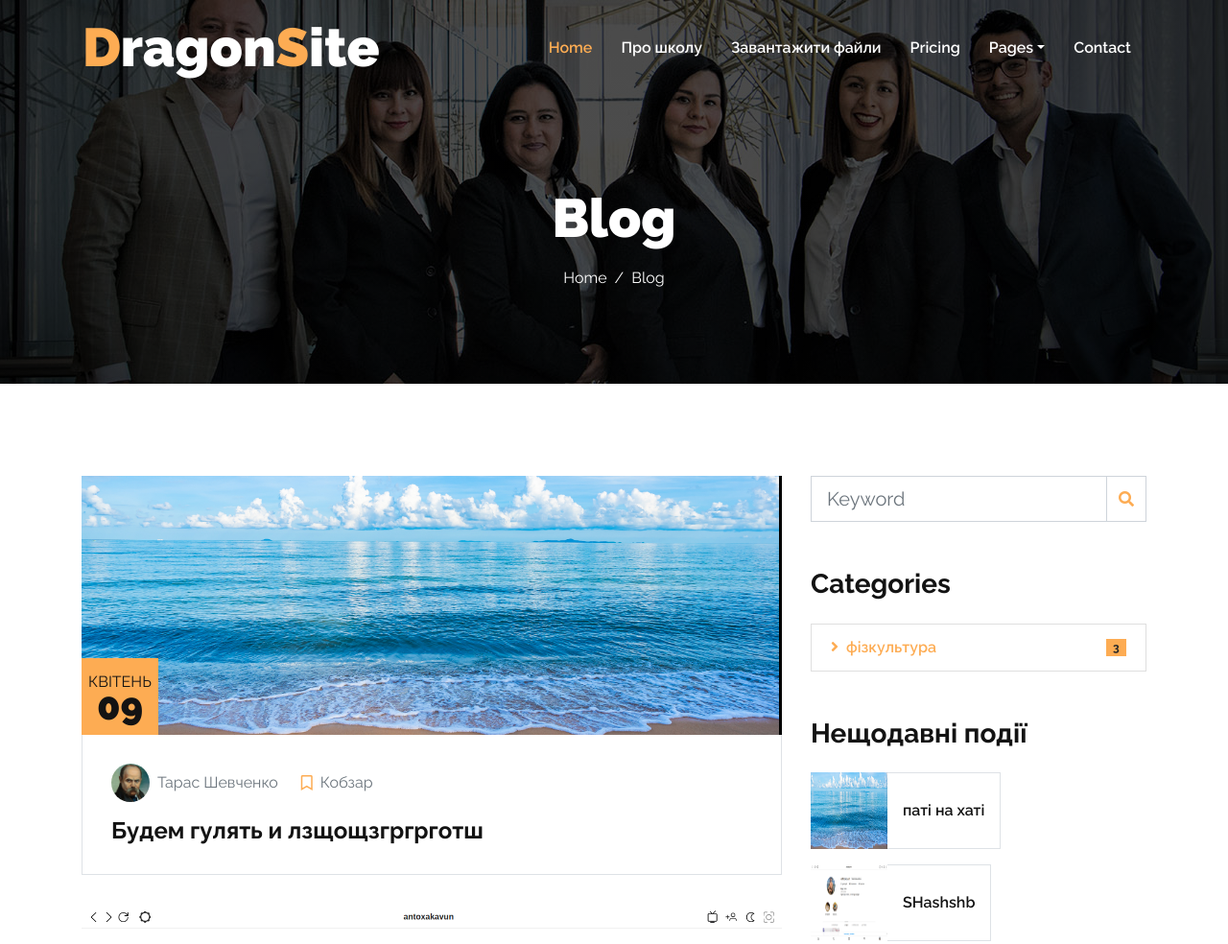
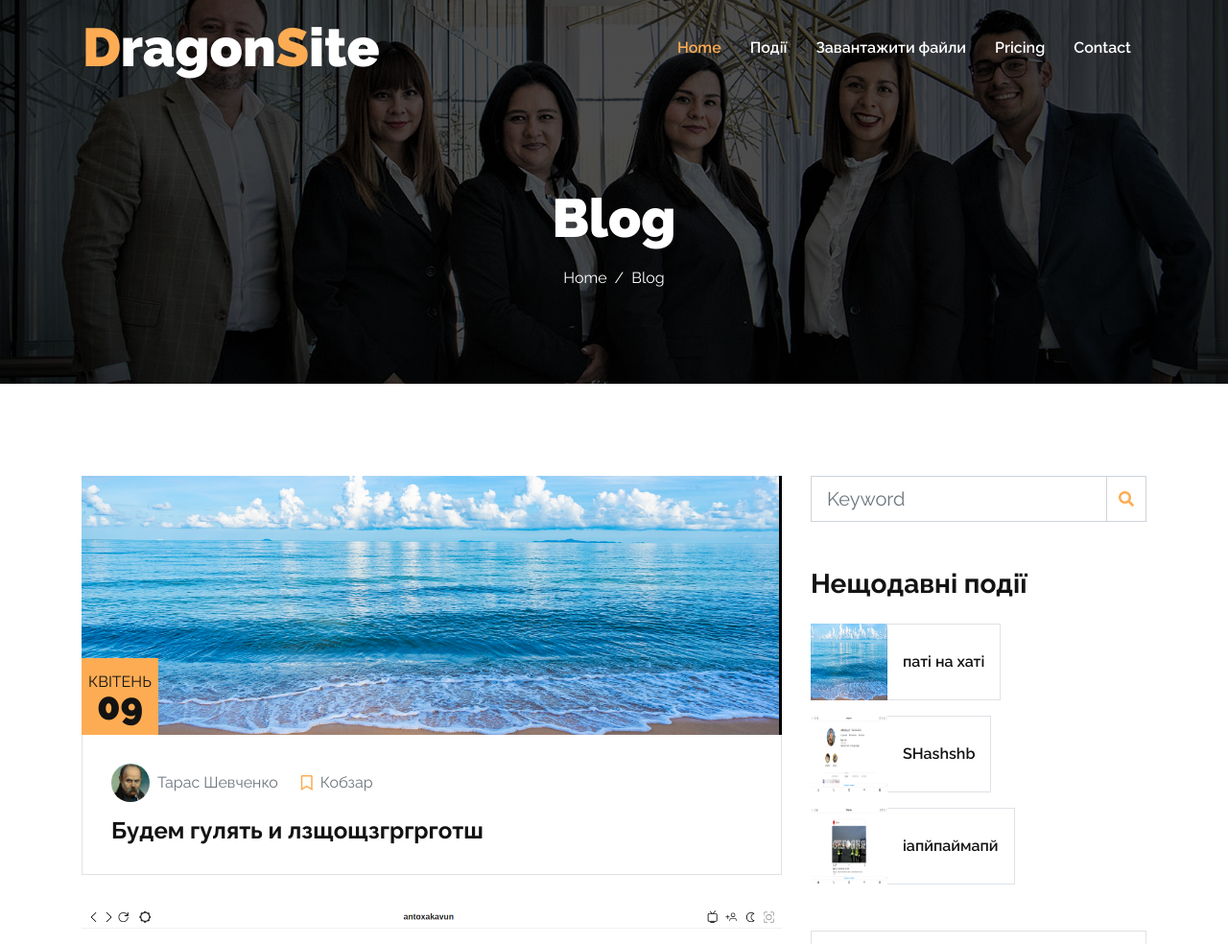
Before and after one commit to Dofamineuser/Django-Dragonsite, a Django app: page /blog/ in a window 1280 px wide. Shown: the top 984 px of the page at 96% size. Run offline with Django 4.2, Linux system fonts and the light colour scheme; data comes from the database, SQL or seed files in the repository; both versions use the stored data as it was after the commit; some libraries are stand-ins or nearby versions.

Commit message:
Refactoring

```diff
--- a/blog/templates/blog/blog.html
+++ b/blog/templates/blog/blog.html
@@ -48,30 +48,6 @@
                         </div>
                     </div>
                 {% endfor %}
-
-                    <div class="col-md-12 mb-3">
-                        <div class="position-relative">
-                            <img class="img-fluid w-100" src="img/blog-2.jpg" alt="">
-                            <div class="position-absolute bg-primary d-flex flex-column align-items-center justify-content-center"
-                                style="width: 80px; height: 80px; bottom: 0; left: 0;">
-                                <h6 class="text-uppercase mt-2 mb-n2">Jan</h6>
-                                <h1 class="m-0">01</h1>
-                            </div>
-                        </div>
-                        <div class="border border-top-0 mb-3" style="padding: 30px;">
-                            <div class="d-flex mb-3">
-                                <div class="d-flex align-items-center">
-                                    <img class="rounded-circle" style="width: 40px; height: 40px;" src="img/user.jpg" alt="">
-                                    <a class="text-muted ml-2" href="">John Doe</a>
-                                </div>
-                                <div class="d-flex align-items-center ml-4">
-                                    <i class="far fa-bookmark text-primary"></i>
-                                    <a class="text-muted ml-2" href="">Web Design</a>
-                                </div>
-                            </div>
-                            <a class="h4 font-weight-bold" href="">Kasd tempor diam sea justo dolor kasd amet dolor labore amet clita est diam dolor</a>
-                        </div>
-                    </div>
                 </div>
                 <div class="row">
                     <div class="col-12">
@@ -115,19 +91,6 @@
                 </div>
                 <!-- Search Form End -->
 
-                <!-- Category Start -->
-                <div class="mb-5">
-                    <h3 class="font-weight-bold mb-4">Categories</h3>
-                    <ul class="list-group">
-                        {% for category in categories %}
-                        <li class="list-group-item d-flex justify-content-between align-items-center">
-                            <a class="font-weight-semi-bold text-decoration-none" href="#"><i class="fa fa-angle-right mr-2"></i>{{ category.name}}</a>
-                            <span class="badge badge-primary badge-pill">{{ category.number }}</span>
-                        </li>
-                        {% endfor %}
-                    </ul>
-                </div>
-                <!-- Category End -->
 
                 <!-- Recent Post Start -->
                 <div class="mb-5">
@@ -142,30 +105,6 @@
                         </div>
                     </div>
                     {% endfor %}
-                    <div class="d-flex mb-3">
-                        <img class="img-fluid" src="img/blog-2.jpg" style="width: 80px; height: 80px;" alt="">
-                        <div class="d-flex align-items-center border border-left-0 px-3" style="height: 80px;">
-                            <a class="text-secondary font-weight-semi-bold" href="">Lorem ipsum dolor sit amet consec adipis elit</a>
-                        </div>
-                    </div>
-                    <div class="d-flex mb-3">
-                        <img class="img-fluid" src="img/blog-1.jpg" style="width: 80px; height: 80px;" alt="">
-                        <div class="d-flex align-items-center border border-left-0 px-3" style="height: 80px;">
-                            <a class="text-secondary font-weight-semi-bold" href="">Lorem ipsum dolor sit amet consec adipis elit</a>
-                        </div>
-                    </div>
-                    <div class="d-flex mb-3">
-                        <img class="img-fluid" src="img/blog-2.jpg" style="width: 80px; height: 80px;" alt="">
-                        <div class="d-flex align-items-center border border-left-0 px-3" style="height: 80px;">
-                            <a class="text-secondary font-weight-semi-bold" href="">Lorem ipsum dolor sit amet consec adipis elit</a>
-                        </div>
-                    </div>
-                    <div class="d-flex mb-3">
-                        <img class="img-fluid" src="img/blog-1.jpg" style="width: 80px; height: 80px;" alt="">
-                        <div class="d-flex align-items-center border border-left-0 px-3" style="height: 80px;">
-                            <a class="text-secondary font-weight-semi-bold" href="">Lorem ipsum dolor sit amet consec adipis elit</a>
-                        </div>
-                    </div>
                 </div>
                 <!-- Recent Post End -->
 
@@ -174,13 +113,14 @@
                     <img src="img/blog-1.jpg" alt="" class="img-fluid">
                 </div>
                 <!-- Image End -->
-
-                <!-- Tags Start -->
+                 <!-- Tags Start -->
                 <div class="mb-5">
                     <h3 class="font-weight-bold mb-4">Tag Cloud</h3>
                     <div class="d-flex flex-wrap m-n1">
-                        <a href="" class="btn btn-outline-primary m-1">Design</a>
-                        <a href="" class="btn btn-outline-primary m-1">Development</a>
+                        {% for category in categories %}
+                        <a href="" class="btn btn-outline-primary m-1">{{category.name}}</a>
+                        {% endfor %}
+                         <a href="" class="btn btn-outline-primary m-1">Development</a>
                         <a href="" class="btn btn-outline-primary m-1">Marketing</a>
                         <a href="" class="btn btn-outline-primary m-1">SEO</a>
                         <a href="" class="btn btn-outline-primary m-1">Writing</a>
--- a/blog/views.py
+++ b/blog/views.py
@@ -1,11 +1,14 @@
 from django.shortcuts import render
 from .models import Blog, BlogCat
+from home.models import OwnerInfo
 
 
 def blog(request):
     blog = Blog.objects.all()
     categories = BlogCat.objects.all()
+    owner = OwnerInfo.objects.first()
     return render(request, 'blog/blog.html', {
         'blog': blog,
-        'categories': categories
+        'categories': categories,
+        'owner': owner
     })
--- a/home/templates/home/base.html
+++ b/home/templates/home/base.html
@@ -37,17 +37,11 @@
                 </button>
                 <div class="collapse navbar-collapse justify-content-between" id="navbarCollapse">
                     <div class="navbar-nav ml-auto py-0">
-                        <a href="index.html" class="nav-item nav-link active">Home</a>
-                        <a href="about.html" class="nav-item nav-link">Про школу</a>
+                        <a href="" class="nav-item nav-link active">Home</a>
+                        <a href="/blog" class="nav-item nav-link">Події</a>
                         <a href="service.html" class="nav-item nav-link">Завантажити файли</a>
                         <a href="pricing.html" class="nav-item nav-link">Pricing</a>
-                        <div class="nav-item dropdown">
-                            <a href="#" class="nav-link dropdown-toggle" data-toggle="dropdown">Pages</a>
-                            <div class="dropdown-menu border-0 rounded-0 m-0">
-                                <a href="blog.html" class="dropdown-item">Blog Grid</a>
-                                <a href="single.html" class="dropdown-item">Blog Detail</a>
-                            </div>
-                        </div>
+
                         <a href="contact.html" class="nav-item nav-link">Contact</a>
                     </div>
                 </div>
@@ -80,20 +74,13 @@
                 </div>
             </div>
             <div class="col-lg-3 col-md-6 mb-5">
-                <h5 class="font-weight-bold text-primary mb-4">Quick Links</h5>
-                <div class="d-flex flex-column justify-content-start">
-                    <a class="text-white mb-2" href="#"><i class="fa fa-angle-right text-primary mr-2"></i>Home</a>
-                    <a class="text-white mb-2" href="#"><i class="fa fa-angle-right text-primary mr-2"></i>About Us</a>
-                    <a class="text-white mb-2" href="#"><i class="fa fa-angle-right text-primary mr-2"></i>Services</a>
-                    <a class="text-white mb-2" href="#"><i class="fa fa-angle-right text-primary mr-2"></i>Pricing</a>
-                    <a class="text-white" href="#"><i class="fa fa-angle-right text-primary mr-2"></i>Contact Us</a>
-                </div>
+
             </div>
             <div class="col-lg-3 col-md-6 mb-5">
                 <h5 class="font-weight-bold text-primary mb-4">Popular Links</h5>
                 <div class="d-flex flex-column justify-content-start">
-                    <a class="text-white mb-2" href="#"><i class="fa fa-angle-right text-primary mr-2"></i>Home</a>
-                    <a class="text-white mb-2" href="#"><i class="fa fa-angle-right text-primary mr-2"></i>About Us</a>
+                    <a class="text-white mb-2" href="#"><i class="fa fa-angle-right text-primary mr-2"></i>На головну</a>
+                    <a class="text-white mb-2" href="/blog"><i class="fa fa-angle-right text-primary mr-2"></i>Події</a>
                     <a class="text-white mb-2" href="#"><i class="fa fa-angle-right text-primary mr-2"></i>Services</a>
                     <a class="text-white mb-2" href="#"><i class="fa fa-angle-right text-primary mr-2"></i>Pricing</a>
                     <a class="text-white" href="#"><i class="fa fa-angle-right text-primary mr-2"></i>Contact Us</a>
@@ -101,10 +88,9 @@
             </div>
             <div class="col-lg-3 col-md-6 mb-5">
                 <h5 class="font-weight-bold text-primary mb-4">Get In Touch</h5>
-                <p>Dolor clita stet nonumy clita diam vero, et et ipsum diam labore</p>
-                <p><i class="fa fa-map-marker-alt text-primary mr-2"></i>123 Street, New York, USA</p>
-                <p><i class="fa fa-phone-alt text-primary mr-2"></i>+012 345 67890</p>
-                <p><i class="fa fa-envelope text-primary mr-2"></i>info@example.com</p>
+                <p><i class="fa fa-map-marker-alt text-primary mr-2"></i>{{owner.address}}</p>
+                <p><i class="fa fa-phone-alt text-primary mr-2"></i>{{owner.phone}}</p>
+                <p><i class="fa fa-envelope text-primary mr-2"></i>{{owner.email}}</p>
             </div>
         </div>
     </div>
--- a/home/templates/home/index.html
+++ b/home/templates/home/index.html
@@ -210,7 +210,7 @@
                 {% for blog_item in blog %}
                     <div class="col-md-6 mb-5">
                         <div class="position-relative">
-                            <img class="img-fluid w-100" src="{{ blog_item.image.url }}" alt="">
+                            <img class="img-fluid w-100" src="{{ blog_item.home_image.url }}" alt="">
                             <div class="position-absolute bg-primary d-flex flex-column align-items-center justify-content-center"
                                 style="width: 80px; height: 80px; bottom: 0; left: 0;">
                                 <h6 class="text-uppercase mt-2 mb-n2">{{ blog_item.month }}</h6>
--- a/home/views.py
+++ b/home/views.py
@@ -7,8 +7,9 @@ from blog.models import Blog
 
 def index(request):
     team = Team.objects.all()
-    blog = Blog.objects.all()
+    blog = list(Blog.objects.reverse()[1:])
     owner = OwnerInfo.objects.first()
+    print(blog)
     return render(request, 'home/index.html', {
         "team": team,
         "blog": blog,
```
Also changed, not shown: db.sqlite3, uploads/blog_images/screenshot.png (added), uploads/blog_images/screenshot_1_BCrAOeO.png (added), 7 other files.
